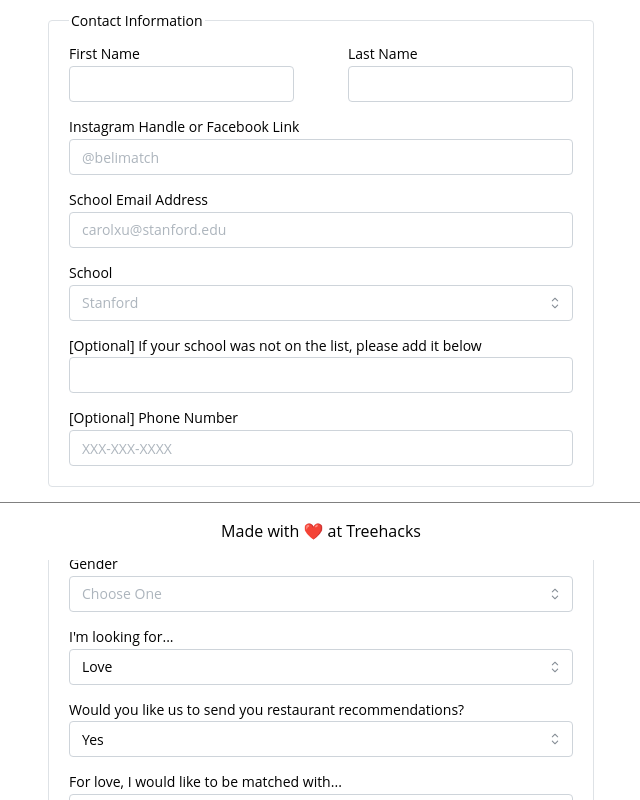
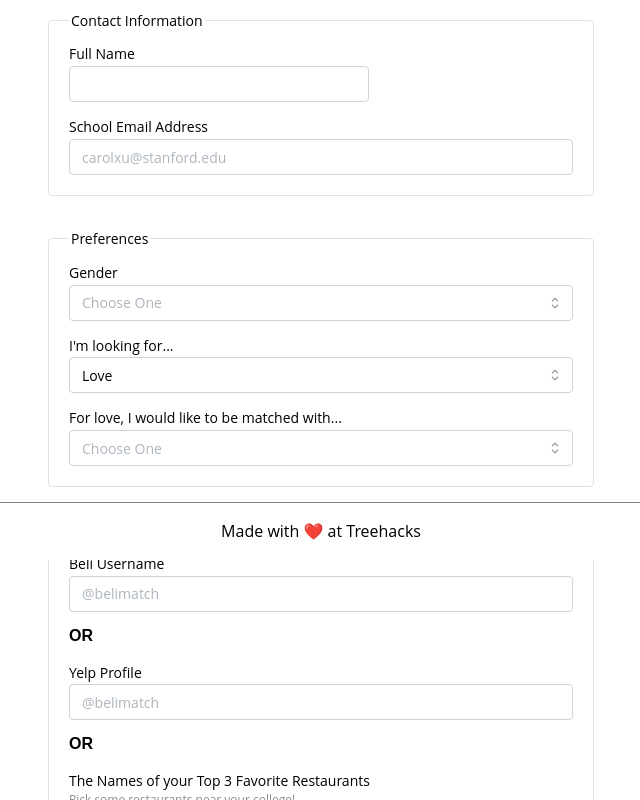
Before and after one commit to sgoel97/beli-match, a React (Vite) app in the folder client/: page / in a window 1280 px wide. Shown: the part 240-1040 px from the top of the page, without its empty margins (319-959 px from the left). Built offline with nearby package versions, Linux system fonts and the light colour scheme.

Commit message:
simplify

```diff
--- a/client/src/pages/Home.jsx
+++ b/client/src/pages/Home.jsx
@@ -64,15 +64,15 @@ const Home = () => {
     validate: {
       firstName: (value) =>
         value && value.length > 2 ? null : "First name is required",
-      lastName: (value) =>
-        value && value.length > 2 ? null : "Last name is required",
+      // lastName: (value) =>
+      //   value && value.length > 2 ? null : "Last name is required",
       email: (value) => (/^\S+@\S+$/.test(value) ? null : "Invalid email"),
-      school: (value) => (value ? null : "Please select a school"),
-      otherSchool: (value, values) =>
-        values.school == "Not on this list" && !value
-          ? "Please enter a school name"
-          : null,
-      insta: (value) => (value ? null : "Please enter a handle or link"),
+      // school: (value) => (value ? null : "Please select a school"),
+      // otherSchool: (value, values) =>
+      //   values.school == "Not on this list" && !value
+      //     ? "Please enter a school name"
+      //     : null,
+      // insta: (value) => (value ? null : "Please enter a handle or link"),
 
       beli: (value, values) =>
         value || values.yelp || values.restaurants
@@ -93,6 +93,7 @@ const Home = () => {
   const onSubmit = (data) => {
     console.log(data);
     setDoc(doc(db, "users", data.email), data);
+    form.reset();
     setSubmitted(true);
   };
 
@@ -123,22 +124,22 @@ const Home = () => {
             <Stack gap="sm">
               <Flex justify="space-between" gap={20}>
                 <TextInput
-                  w={225}
-                  label="First Name"
+                  w={300}
+                  label="Full Name"
                   {...form.getInputProps("firstName")}
                 />
-                <TextInput
+                {/* <TextInput
                   w={225}
                   label="Last Name"
                   {...form.getInputProps("lastName")}
-                />
+                /> */}
               </Flex>
 
-              <TextInput
+              {/* <TextInput
                 label="Instagram Handle or Facebook Link"
                 placeholder="@belimatch"
                 {...form.getInputProps("insta")}
-              />
+              /> */}
 
               <TextInput
                 label="School Email Address"
@@ -146,7 +147,7 @@ const Home = () => {
                 {...form.getInputProps("email")}
               />
 
-              <Select
+              {/* <Select
                 label="School"
                 placeholder="Stanford"
                 searchable
@@ -190,18 +191,18 @@ const Home = () => {
                   "Not on this list",
                 ]}
                 {...form.getInputProps("school")}
-              />
+              /> */}
 
-              <TextInput
+              {/* <TextInput
                 label="[Optional] If your school was not on the list, please add it below"
                 {...form.getInputProps("otherSchool")}
-              />
+              /> */}
 
-              <TextInput
+              {/* <TextInput
                 label="[Optional] Phone Number"
                 placeholder="XXX-XXX-XXXX"
                 {...form.getInputProps("phone")}
-              />
+              /> */}
             </Stack>
           </Fieldset>
 
@@ -221,12 +222,13 @@ const Home = () => {
                 {...form.getInputProps("lookingFor")}
               />
 
-              <Select
+              {/* <Select
                 label="Would you like us to send you restaurant recommendations?"
                 placeholder="Choose One"
                 data={["Yes", "No"]}
                 {...form.getInputProps("restaurantRecs")}
-              />
+              /> */}
+
               <Select
                 label="For love, I would like to be matched with..."
                 placeholder="Choose One"
@@ -256,7 +258,7 @@ const Home = () => {
               <Title order={5}>OR</Title>
 
               <TextInput
-                label="Yelp Link"
+                label="Yelp Profile"
                 placeholder="@belimatch"
                 {...form.getInputProps("yelp")}
               />
@@ -264,15 +266,13 @@ const Home = () => {
               <Title order={5}>OR</Title>
 
               <Textarea
-                label="The Names/City of your Top 5 Favorite Restaurants"
-                description="Use the format {Restaurant Name} - {City}, {State})"
+                label="The Names of your Top 3 Favorite Restaurants"
+                description="Pick some restaurants near your college!"
                 autosize
-                placeholder="McDonald's - San Francisco, CA
-KFC - San Francisco, CA
-Burger King - Los Angeles, CA
-Subway - Mountain View, CA
-Dominos Pizza - Mountain View, CA"
-                minRows={5}
+                placeholder="Ippudo
+Chez Penisse
+Top Dog"
+                minRows={3}
                 {...form.getInputProps("restaurants")}
               />
 
```
